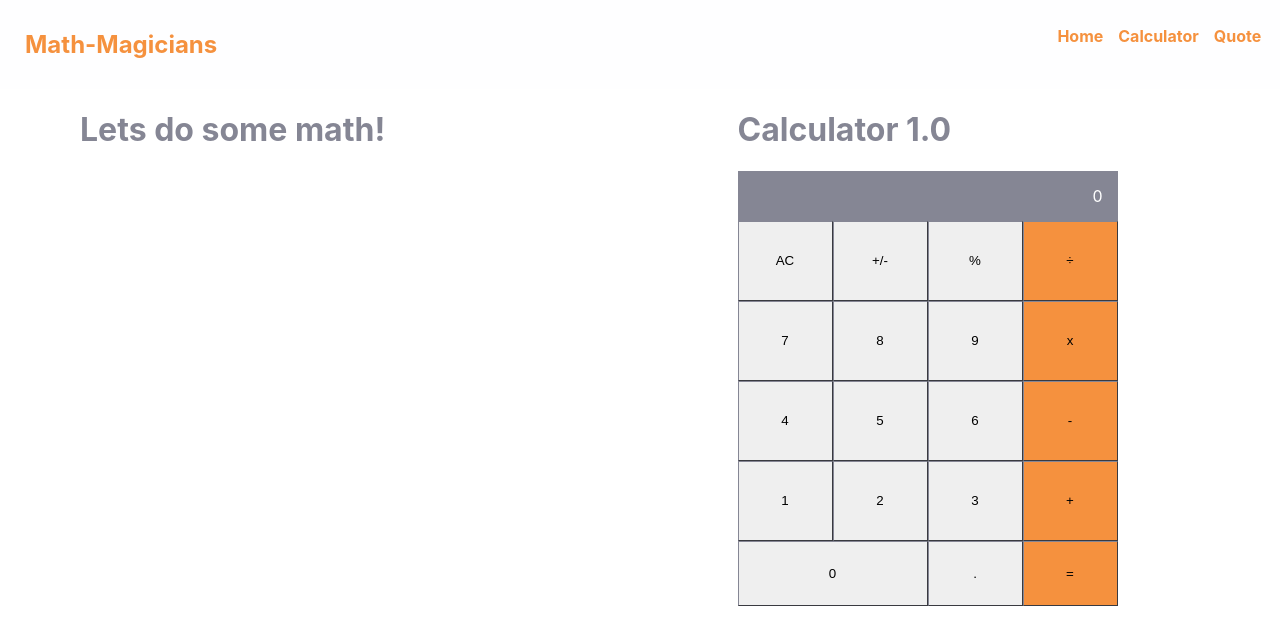
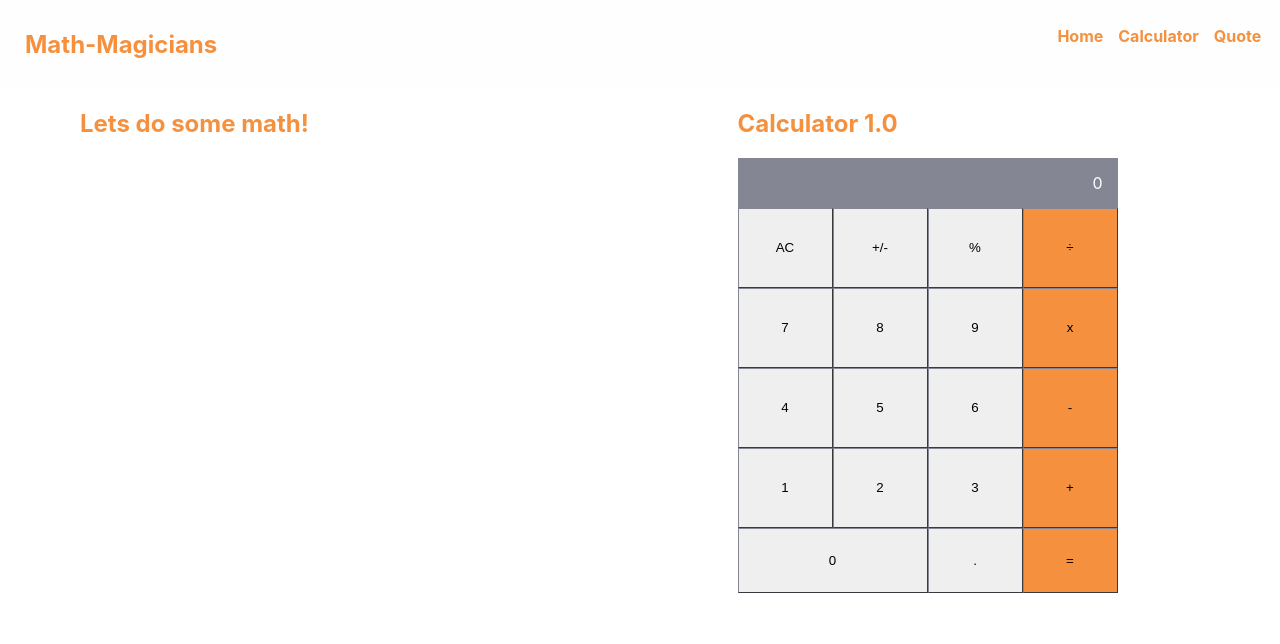
Before and after one commit to Ndaboom/math-magicians-v3, a React (Create React App) app: page /calculator in a window 1280 px wide. Shown: the top 644 px of the page. Built offline with nearby package versions, Linux system fonts and the light colour scheme.

Commit message:
Component titles change to h2

```diff
--- a/src/App.css
+++ b/src/App.css
@@ -5,8 +5,8 @@ body {
     sans-serif;
 }
 
-h1 {
-  color: #858694;
+h1, h2 {
+  color: #F5913E;
 }
 
 .main-container {
--- a/src/components/Calculator.js
+++ b/src/components/Calculator.js
@@ -18,7 +18,7 @@ function Calculator(props) {
 
   return (
     <div className="calculator">
-      <h1>{ name }</h1>
+      <h2>{ name }</h2>
       <div className="screen-container">{next || total || 0}</div>
       <div className="touch-pad">
         <button onClick={clickHandler} type="button">AC</button>
--- a/src/components/CalculatorPage.js
+++ b/src/components/CalculatorPage.js
@@ -5,7 +5,7 @@ import styles from './calculatorPage.module.css';
 function CalculatorPage() {
   return (
     <div className={styles.CalculatorPage}>
-      <h1>Lets do some math!</h1>
+      <h2>Lets do some math!</h2>
       <Calculator name="Calculator 1.0" />
     </div>
   );
```
Also changed, not shown: src/components/navbar.module.css (line endings or trailing spaces).
